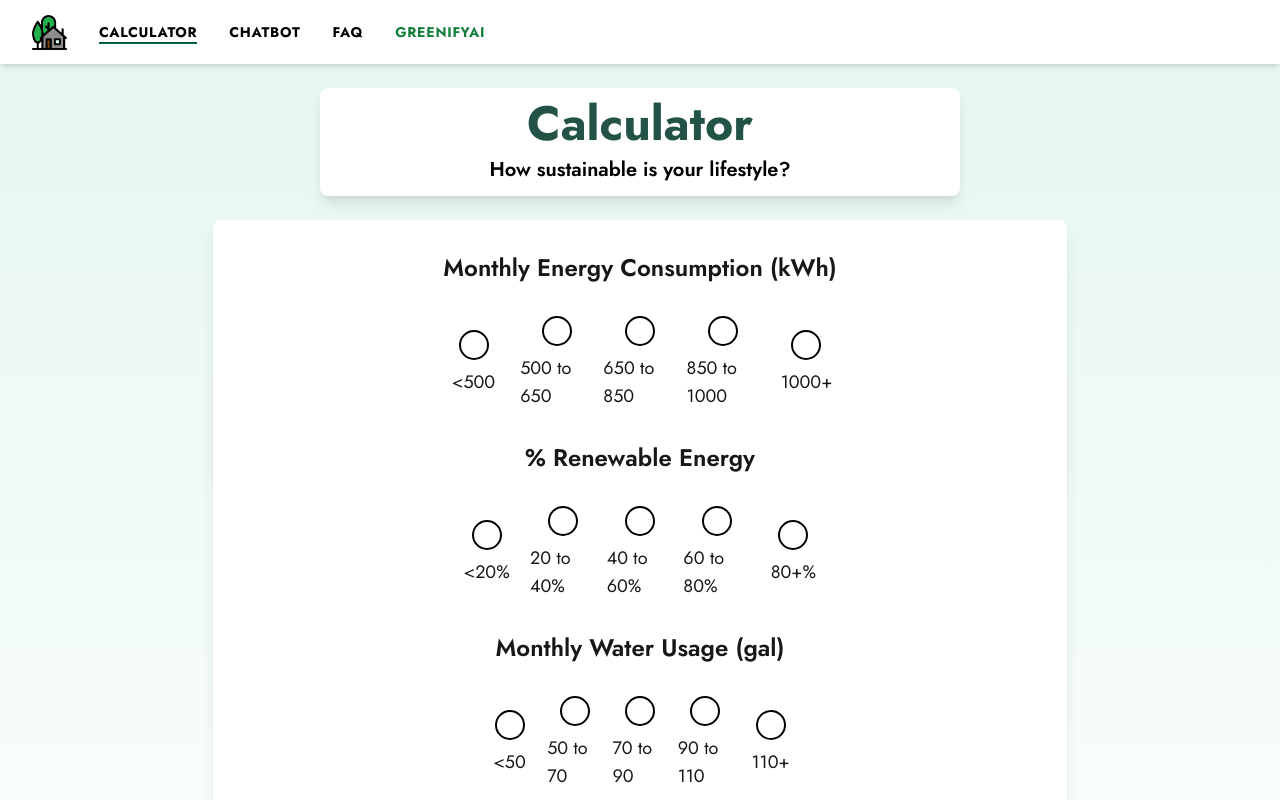
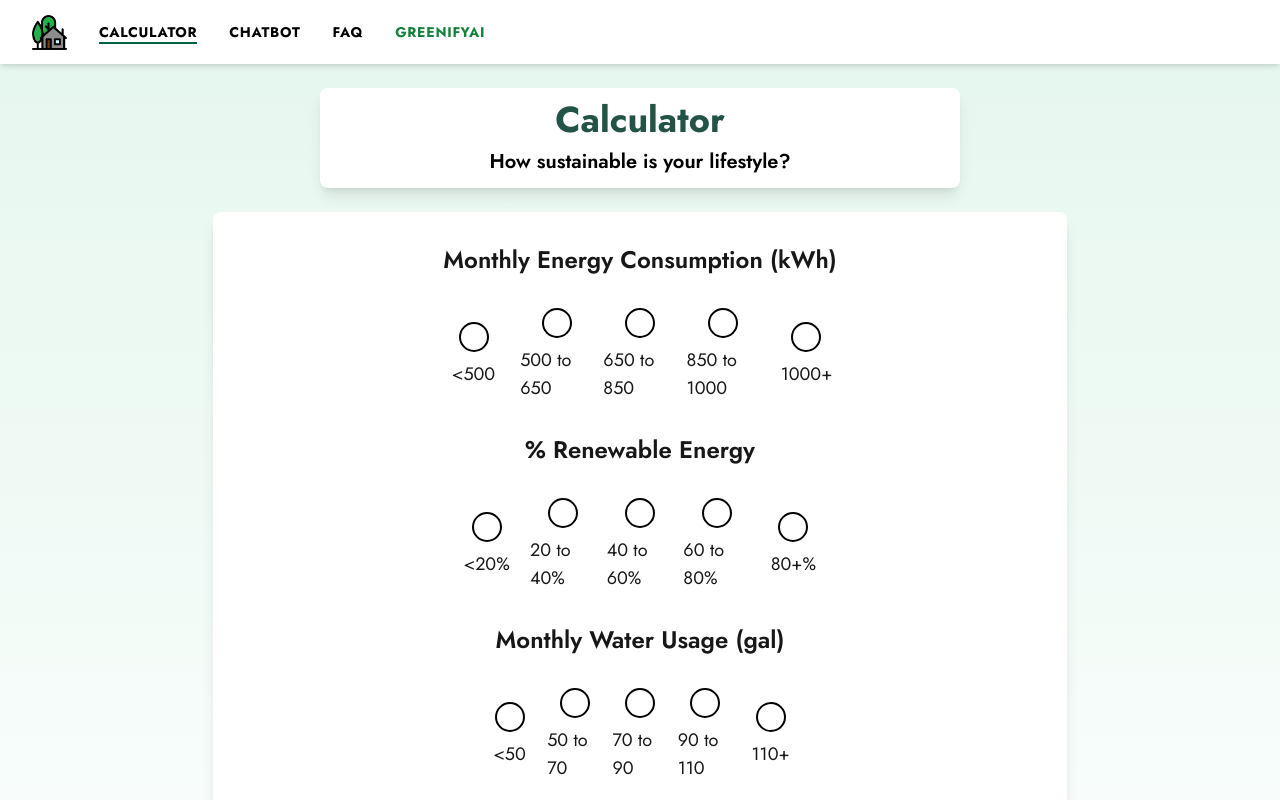
Before and after one commit to samm-47/CAPST, a Next.js app: page /calculator in a window 1280 px wide. Shown: the top 800 px of the page. Built offline with nearby package versions, Linux system fonts and the light colour scheme.

Commit message:
Update page.tsx

```diff
--- a/app/calculator/page.tsx
+++ b/app/calculator/page.tsx
@@ -207,7 +207,7 @@ const CalculatorPage: React.FC = () => {
       {/* CSS grid to center content like home.tsx page */}
       <div className="default-page-bg overflow-auto"> {/*Calculator Background here*/}
         <div className="flex flex-col w-full sm:w-1/2 mt-6 mb-6 bg-white shadow-lg rounded-lg p-2 sm:p-1">
-          <h1 className="title text-center text-2xl sm:text-3xl md:text-4xl lg:text-5xl">
+          <h1 className="title text-center text-xl sm:text-xl md:text-3xl lg:text-4xl">
             {page_title}
           </h1>
           <p className="caption text-center mx-auto break-words max-w-[90%] sm:max-w-[70%] text-sm sm:text-base md:text-lg lg:text-xl">
```
